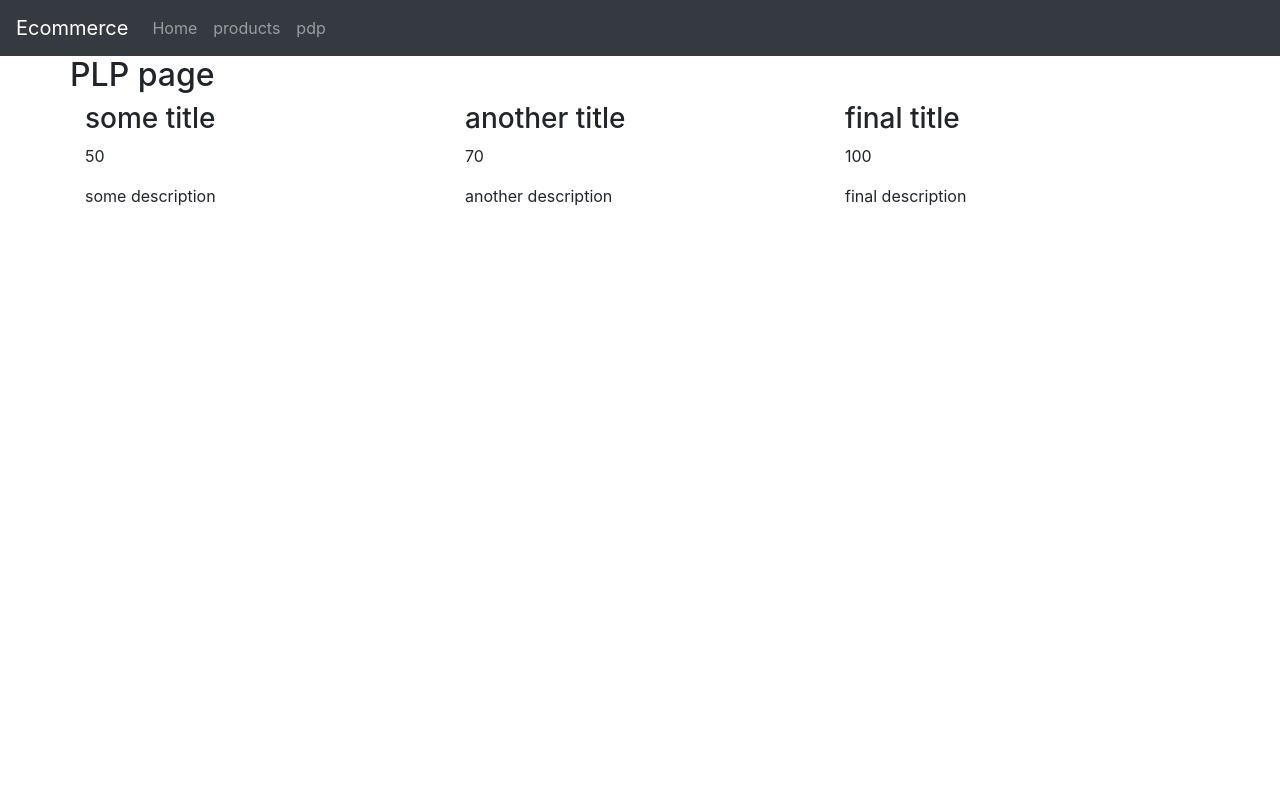
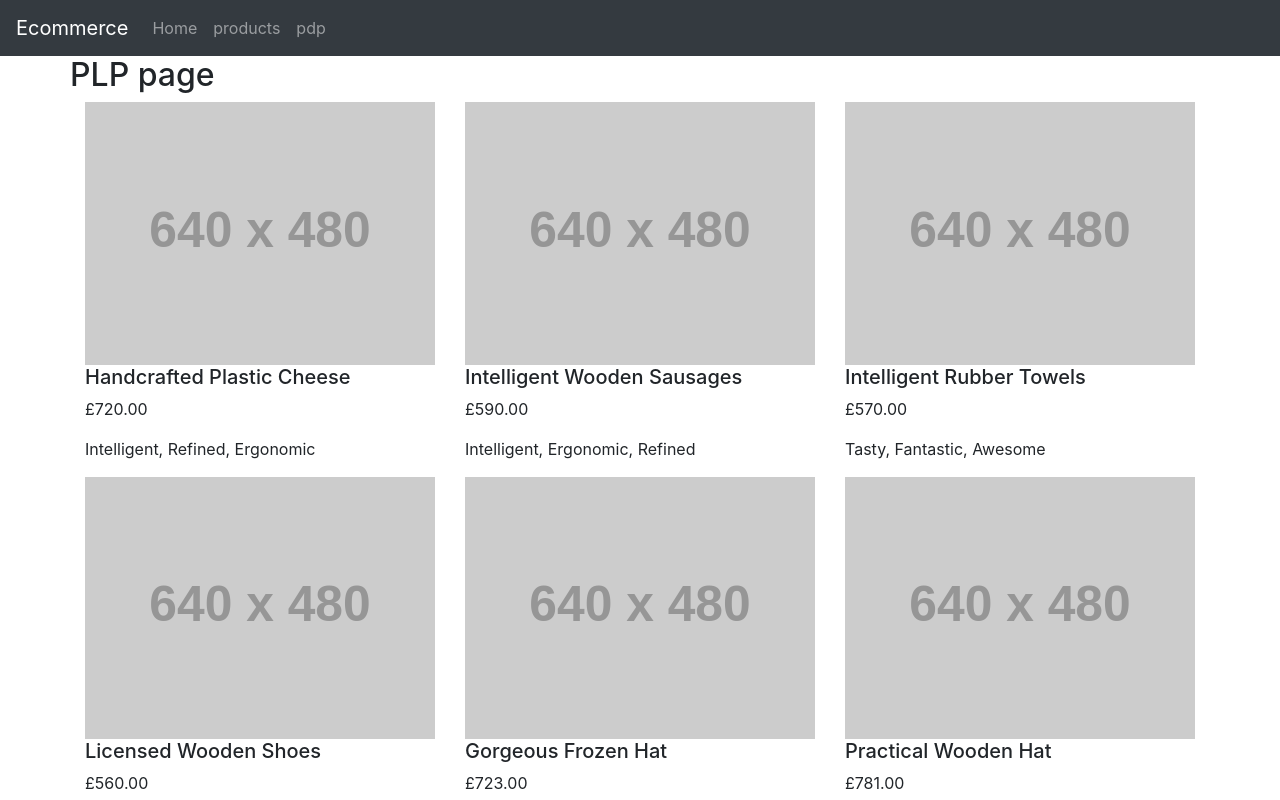
Before and after one commit to kealanheena/ecommerce, a React (Create React App) app in the folder client/: page /products in a window 1280 px wide. Shown: the top 800 px of the page. Built offline with nearby package versions, Linux system fonts and the light colour scheme.

Commit message:
adding mock data

```diff
--- a/client/package.json
+++ b/client/package.json
@@ -7,6 +7,7 @@
     "@testing-library/react": "^9.3.2",
     "@testing-library/user-event": "^7.1.2",
     "bootstrap": "^4.5.0",
+    "faker": "^4.1.0",
     "react": "^16.13.1",
     "react-bootstrap": "^1.0.1",
     "react-dom": "^16.13.1",
--- a/client/src/components/Product-card.js
+++ b/client/src/components/Product-card.js
@@ -1,10 +1,11 @@
 import React from 'react';
 
-function ProductCard({ title, price, description }) {
+function ProductCard({ title, image, price, description }) {
   return (
     <div className="product-card">
-      <h3>{title}</h3>
-      <p>{price}</p>
+      <img width="100%" src={image} alt={title} />
+      <h5>{title}</h5>
+      <p>{`£${price}`}</p>
       <p>{description}</p>
     </div>
   );
--- a/client/src/mock_data/products.js
+++ b/client/src/mock_data/products.js
@@ -1,24 +1,15 @@
-const productData = [
-  {
-    id: '1',
-    title: 'some title',
-    price: 50,
-    description: 'some description',
-  },
+import faker from 'faker';
 
-  {
-    id: '2',
-    title: 'another title',
-    price: 70,
-    description: 'another description',
-  },
+const productData = [];
 
-  {
-    id: '3',
-    title: 'final title',
-    price: 100,
-    description: 'final description',
-  },
-];
+for(let i = 1; i <= 12; i++) {
+  productData.push({
+    id: i,
+    image: 'http://placehold.jp/640x480.png?text=placeholder',
+    title: faker.commerce.productName(),
+    price: faker.commerce.price(),
+    description: `${faker.commerce.productAdjective()}, ${faker.commerce.productAdjective()}, ${faker.commerce.productAdjective()}`
+  });
+}
 
 export default productData;
--- a/client/src/pages/PLP.js
+++ b/client/src/pages/PLP.js
@@ -14,10 +14,11 @@ function PLP() {
         <h2>PLP page</h2>
       </Row>
       <Row>
-        {products.map(({ title, price, description }) => (
-          <Col key={title}>
+        {products.map(({ id, title, image, price, description }) => (
+          <Col xs={4} key={id}>
             <ProductCard
               title={title}
+              image={image}
               price={price}
               description={description}
             />
```
Also changed, not shown: 1 other file (tests, documents, lock files or other folders).
